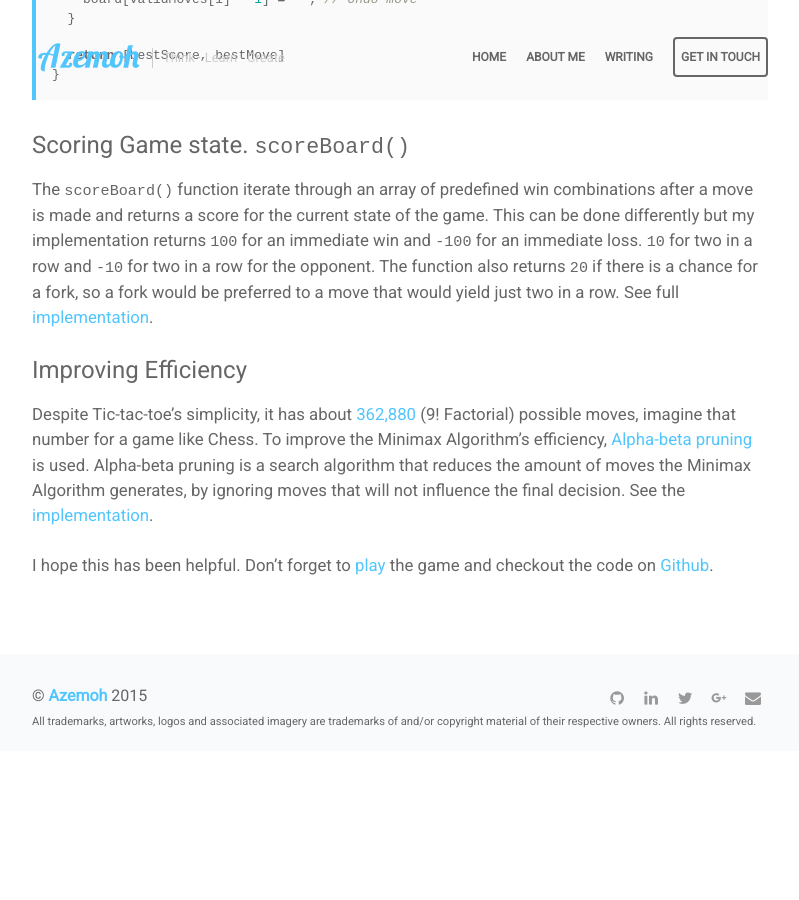
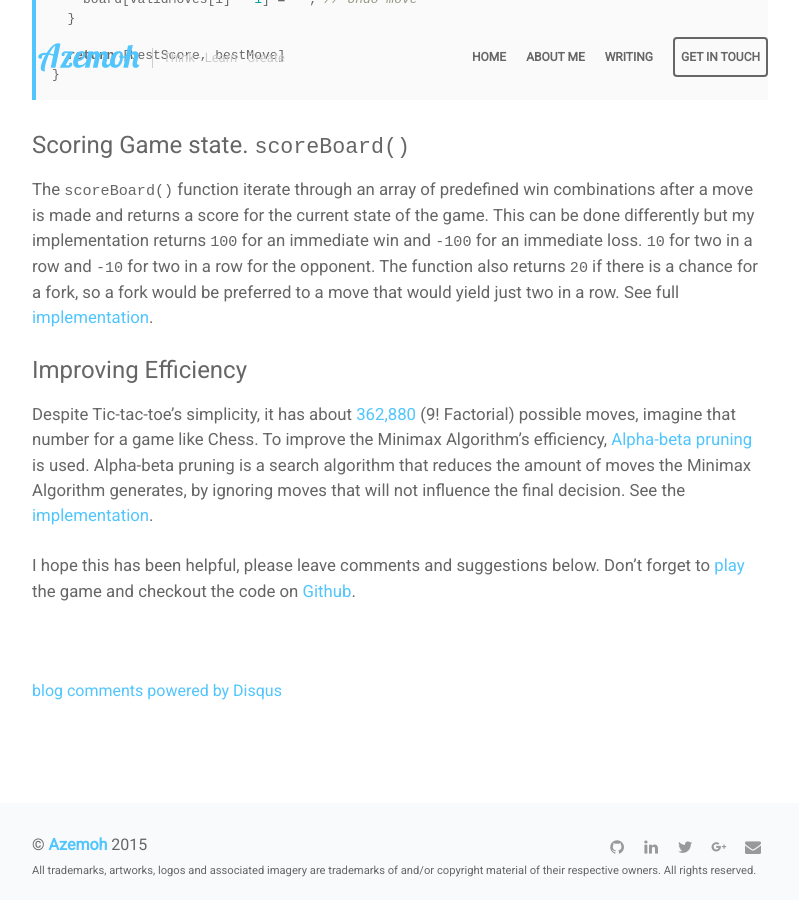
Before and after one commit to azemoh/azemoh.com, a Jekyll site: the page built from _posts/2016-04-27-minimax-algorithm.md, in a window 1280 px wide and 900 px high, scrolled down 4778 px. Shown: the whole window, without its empty margins (240-1039 px from the left). Built offline with Jekyll 4.4.1, drawn with Linux system fonts in a browser that asks for light colours; nearby versions of some CDN libraries; some web fonts are replaced; comment, search, counter and statistics services are not loaded; before the commit the page ends 5529 px from its top, so only the background shows below that.

Commit message:
Integrate Disqus

```diff
--- a/_config.dev.yml
+++ b/_config.dev.yml
@@ -4,6 +4,9 @@
 tagline: Programmer · Developer · Dreamer
 motor: Think · Learn · Create
 markdown: kramdown
+
+disqus_name: azemoh
+
 baseurl: ""
 
 gems: [
--- a/_config.yml
+++ b/_config.yml
@@ -4,6 +4,9 @@
 tagline: Programmer · Developer · Dreamer
 motor: Think · Learn · Create
 markdown: kramdown
+
+disqus_name: azemoh
+
 baseurl: ""
 
 gems: [
--- /dev/null
+++ b/_includes/disqus.html
@@ -0,0 +1,17 @@
+<div id="comments" class="block-pad">
+  <div id="disqus_thread"></div>
+  <script type="text/javascript">
+      var disqus_shortname = '{{ site.disqus_name }}';
+      var disqus_identifier = '{{ site.disqus_name }}-{{ page.url }} ';
+      /* * * DON'T EDIT BELOW THIS LINE * * */
+      (function() {
+          var dsq = document.createElement('script');
+          dsq.type = 'text/javascript';
+          dsq.async = true;
+          dsq.src = '//' + disqus_shortname + '.disqus.com/embed.js';
+          (document.getElementsByTagName('head')[0] || document.getElementsByTagName('body')[0]).appendChild(dsq);
+      })();
+  </script>
+  <noscript>Please enable JavaScript to view the <a href="http://disqus.com/?ref_noscript">comments powered by Disqus.</a></noscript>
+  <a href="http://disqus.com" class="dsq-brlink">blog comments powered by <span class="logo-disqus">Disqus</span></a>
+</div>
--- a/_layouts/post.html
+++ b/_layouts/post.html
@@ -6,7 +6,8 @@
   <div class="hero-overlay wrapper">
     <div class="hero-intro">
       <h1 class="post--title">{{ page.title }}</h1>
-      <p class="post--meta"><i class="icon-date"></i> &nbsp;<date>{{ page.date | date: "%b %-d, %Y" }}</date>{% if page.meta %} • {{ page.meta }}{% endif %}</p>
+      <p class="post--meta"><i class="icon-date"></i> &nbsp;<date>{{ page.date | date: "%b %-d, %Y" }}</date>
+      {% if page.meta %} • {{ page.meta }}{% endif %}</p>
     </div>
   </div>
 </div>
@@ -17,4 +18,7 @@
     {{ content }}
   </article>
 
+  {% if site.env != "dev" %}
+    {% include disqus.html %}
+  {% endif %}
 </div>
--- a/_posts/2016-04-27-minimax-algorithm.md
+++ b/_posts/2016-04-27-minimax-algorithm.md
@@ -181,4 +181,4 @@
 ### Improving Efficiency
 Despite Tic-tac-toe's simplicity, it has about [362,880](https://en.wikipedia.org/wiki/Tic-tac-toe#Combinatorics) (9! Factorial) possible moves, imagine that number for a game like Chess. To improve the Minimax Algorithm's efficiency, [Alpha-beta pruning](https://en.wikipedia.org/wiki/Alpha%E2%80%93beta_pruning) is used. Alpha-beta pruning is a search algorithm that reduces the amount of moves the Minimax Algorithm generates, by ignoring moves that will not influence the final decision. See the [implementation](https://github.com/azemoh/tic-tac-toe/blob/gh-pages/tictactoe.js#L208).
 
-I hope this has been helpful. Don't forget to [play](http://azemoh.github.io/tic-tac-toe/) the game and checkout the code on [Github](https://github.com/azemoh/tic-tac-toe).
+I hope this has been helpful, please leave comments and suggestions below. Don't forget to [play](http://azemoh.github.io/tic-tac-toe/) the game and checkout the code on [Github](https://github.com/azemoh/tic-tac-toe).
```
